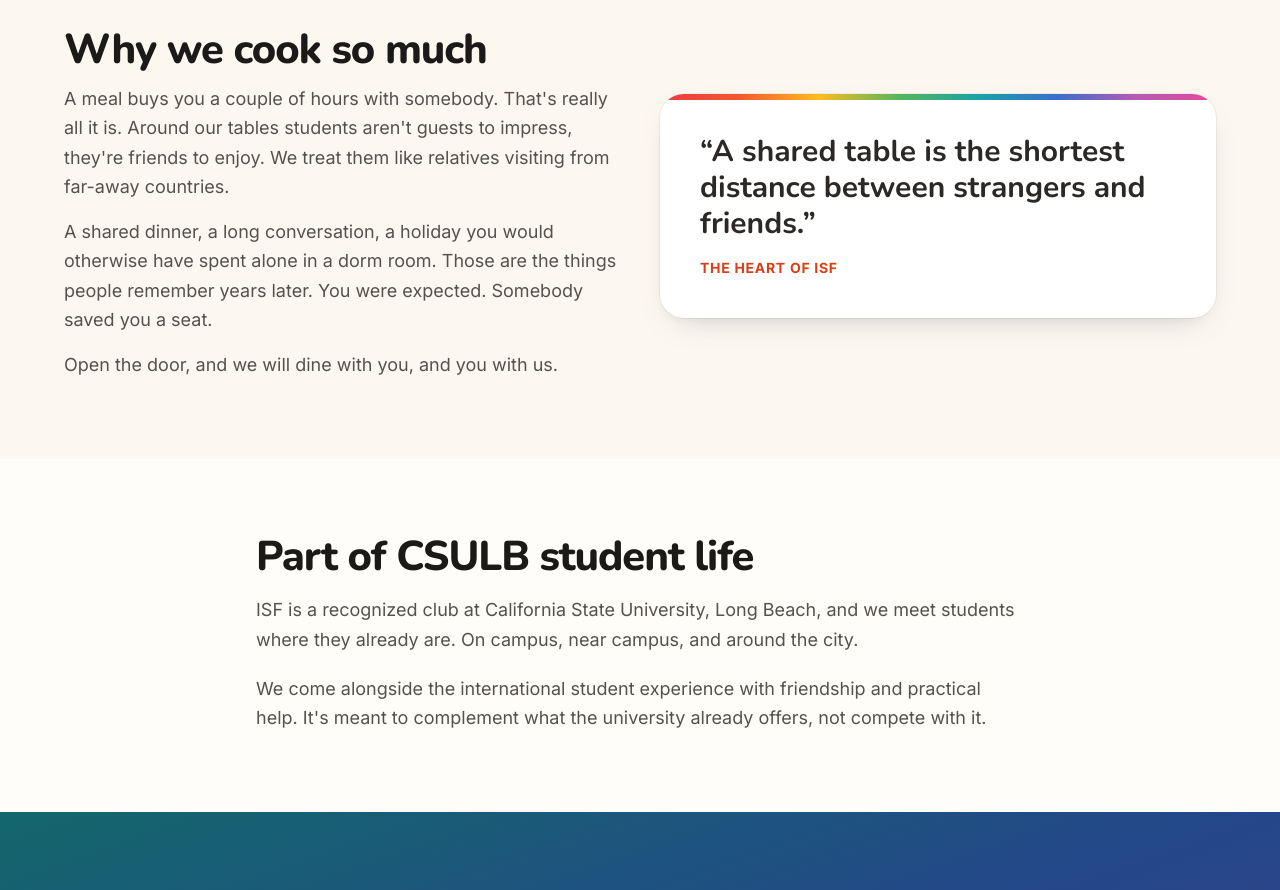
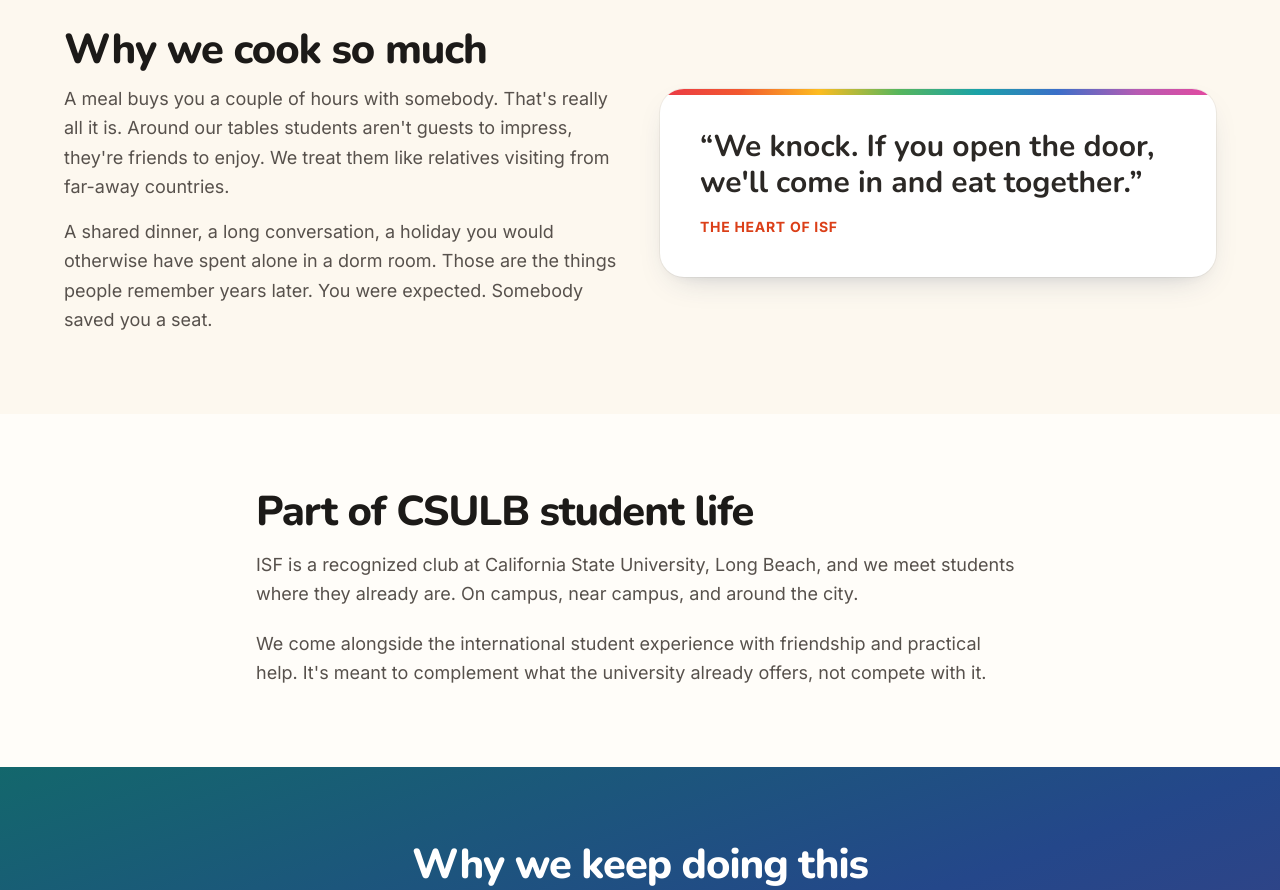
Before and after one commit to IreneMargherita/isf-website, a React (Vite) app: page /about in a window 1280 px wide. Shown: the part 3560-4450 px from the top of the page. Built offline with nearby package versions, Linux system fonts and the light colour scheme.

Commit message:
Site update 2026-08-15 15:37

```diff
--- a/src/data/content.ts
+++ b/src/data/content.ts
@@ -345,12 +345,21 @@ export const about = {
       },
     ],
   },
+  /* The pull quote beside "Why we cook so much". It carries the idea of
+     Revelation 3:20 (someone knocks, you choose to open, then you eat
+     together) WITHOUT quoting or citing it. A student who knows the verse
+     will hear it. A student who doesn't just reads a warm invitation. That
+     is the whole tone of this site in one sentence: honest about where it
+     comes from, never preachy about it. */
+  pullQuote: {
+    text: "We knock. If you open the door, we'll come in and eat together.",
+    attribution: 'The heart of ISF',
+  },
   hospitality: {
     title: 'Why we cook so much',
     body: [
       "A meal buys you a couple of hours with somebody. That's really all it is. Around our tables students aren't guests to impress, they're friends to enjoy. We treat them like relatives visiting from far-away countries.",
       'A shared dinner, a long conversation, a holiday you would otherwise have spent alone in a dorm room. Those are the things people remember years later. You were expected. Somebody saved you a seat.',
-      'Open the door, and we will dine with you, and you with us.',
     ],
   },
   csulb: {
--- a/src/pages/About.tsx
+++ b/src/pages/About.tsx
@@ -98,10 +98,10 @@ export default function About() {
           <Card className="relative overflow-hidden bg-white p-8 lg:p-10">
             <span aria-hidden="true" className="absolute inset-x-0 top-0 h-1.5 rule-rainbow" />
             <p className="font-display text-2xl font-bold leading-snug text-ink-800 sm:text-3xl">
-              &ldquo;A shared table is the shortest distance between strangers and friends.&rdquo;
+              &ldquo;{about.pullQuote.text}&rdquo;
             </p>
             <p className="mt-4 text-sm font-bold uppercase tracking-wider text-coral-600">
-              The heart of ISF
+              {about.pullQuote.attribution}
             </p>
           </Card>
         </div>
```
